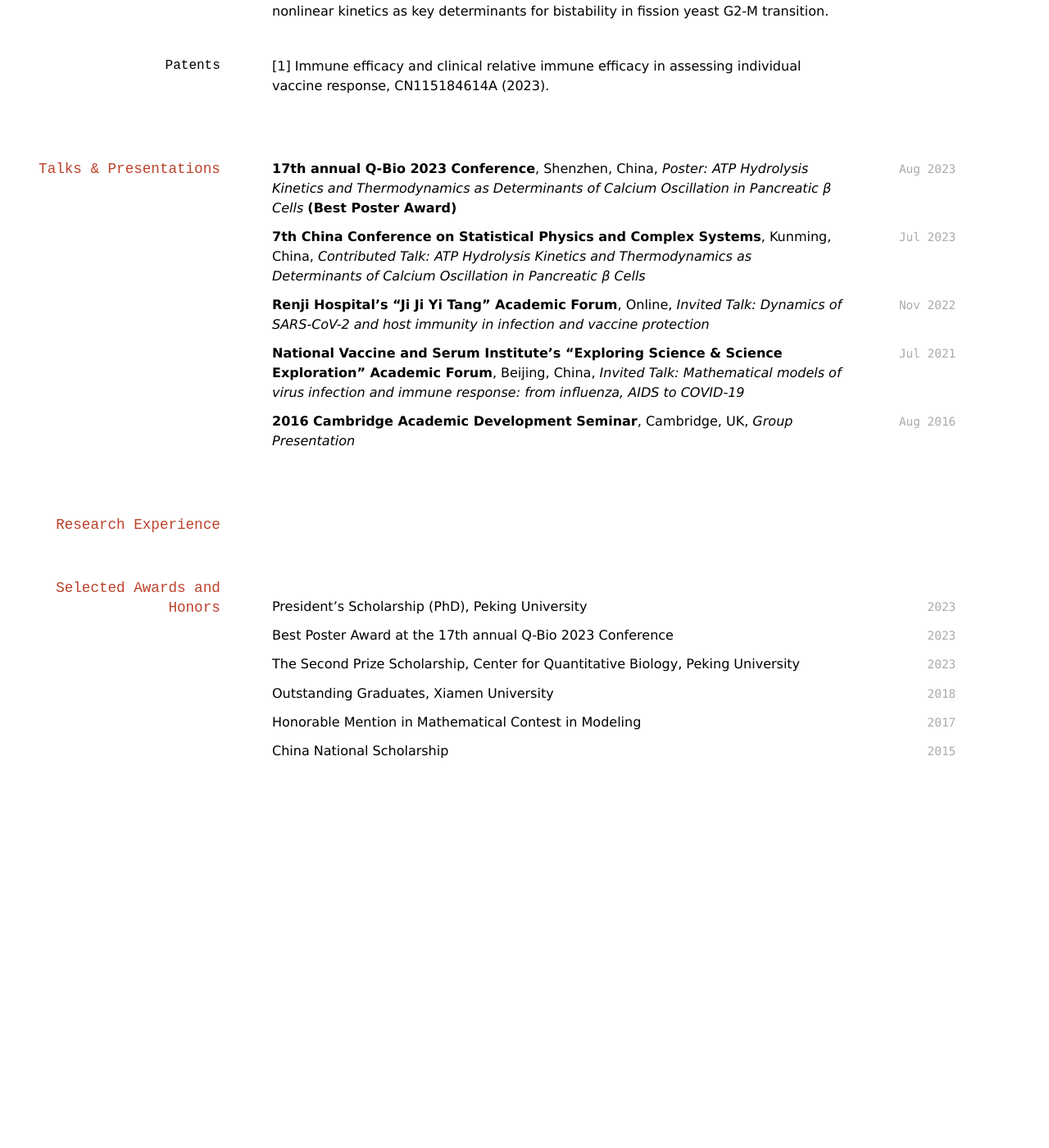
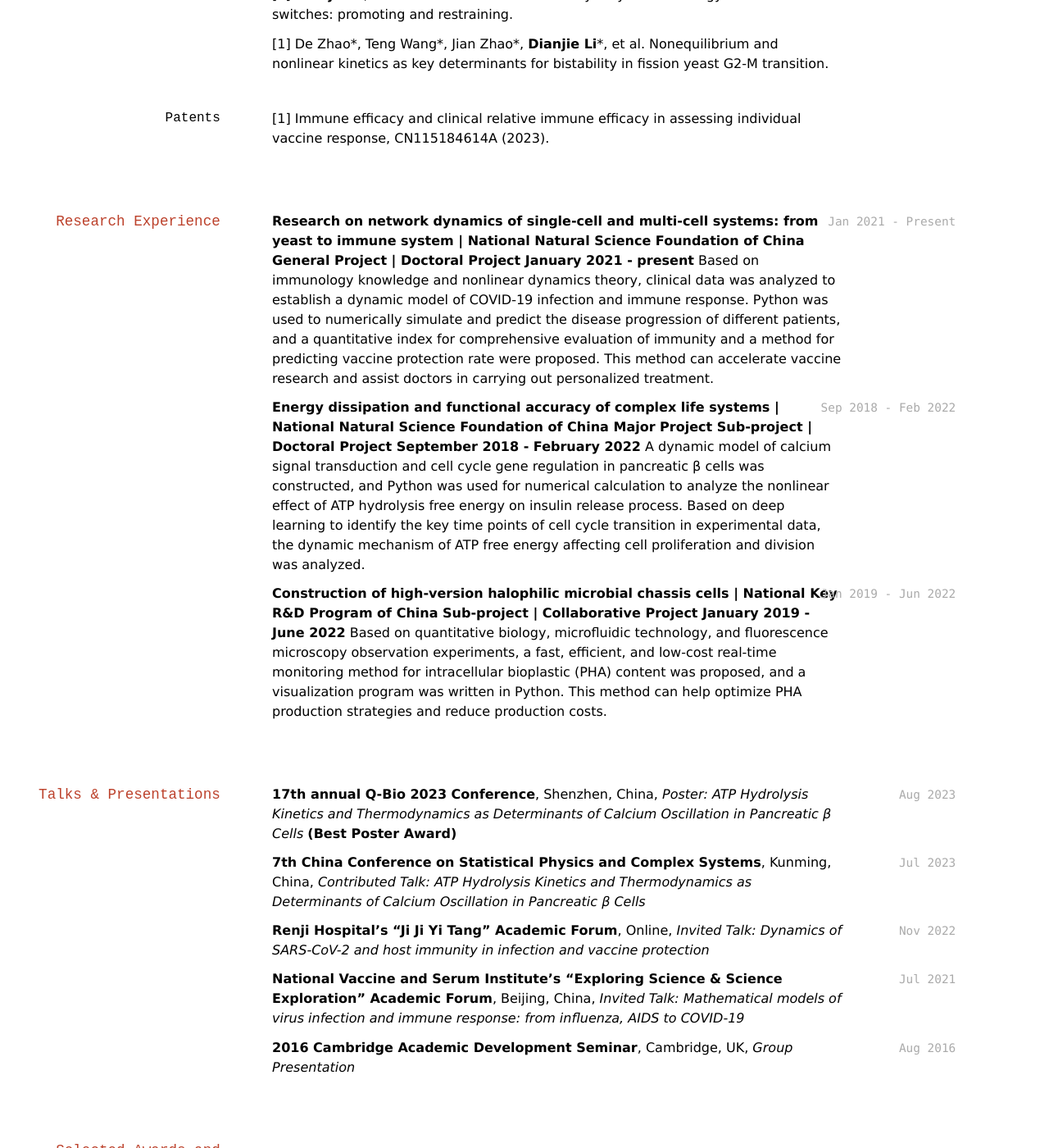
Before and after one commit to EggYouKnow/EggYouKnow.github.io, a Jekyll site: the page built from index.md, in a window 1280 px wide and 1400 px high, scrolled down 1235 px. Shown: the whole window at 82% size. Built offline with Jekyll 4.4.1, drawn with Linux system fonts in a browser that asks for light colours; before the commit the page ends 2174 px from its top, so only the background shows below that; some of the changed text lies outside the part shown.

Commit message:
Update index.md

```diff
--- a/index.md
+++ b/index.md
@@ -17,9 +17,12 @@ Quantitative biology, bioenergetics, theoretical immunology, and system medicine
 
 ## Education
 
-`Sep 2018 - Jul 2024` Ph.D. in Condensed Matter Physics (Biophysics),  __Peking University__, Beijing, China (Supervisor: Prof. Fangting Li)
+`Sep 2018 - Jul 2024` Ph.D. in Condensed Matter Physics (Biophysics),  __Peking University__, Beijing, China
+- Supervisor: Prof. Fangting Li
 
-`Sep 2014 - Jun 2018` B.Sc. in Physics,  __Xiamen University__, Xiamen, Fujian, China (Supervisors: Prof. Jianwei Shuai and Prof. Chenxu Wu)
+`Sep 2014 - Jun 2018` B.Sc. in Physics,  __Xiamen University__, Xiamen, Fujian, China
+- Thesis: Double-edged Regulation Mechanism of RIP1 in Cell Death Signaling Pathways
+- Supervisors: Prof. Jianwei Shuai and Prof. Chenxu Wu
 
 `Sep 2011 - Jun 2014` Xiamen Foreign Language School, Xiamen, Fujian, China
 
@@ -42,17 +45,26 @@ Quantitative biology, bioenergetics, theoretical immunology, and system medicine
 
 [1] K. Xiao, __D.-J. Li__, and C.-X. Wu, Theoretical Studies and Molecular Dynamics Simulations on Ion Transport Properties in Nanochannels and Nanopores, [Chinese Physics B 27, 024702 (2018)](https://iopscience.iop.org/article/10.1088/1674-1056/27/2/024702/meta).
 
-#### In Preparation
+### In Preparation
 [3] __Dianjie Li__, et al. Virus-Immune Efficacy phase diagram as a general framework for predicting viral infection outcomes.
 
 [2] __Dianjie Li__, et al. The functions of ATP and hydrolysis free energy in biochemical switches: promoting and restraining.
 
 [1] De Zhao\*, Teng Wang\*, Jian Zhao\*, __Dianjie Li__\*, et al. Nonequilibrium and nonlinear kinetics as key determinants for bistability in fission yeast G2-M transition.
 
-
 ### Patents
 
 [1] Immune efficacy and clinical relative immune efficacy in assessing individual vaccine response, CN115184614A (2023).
+
+## Research Experience
+`Jan 2021 - Present` **Research on network dynamics of single-cell and multi-cell systems: from yeast to immune system | National Natural Science Foundation of China General Project | Doctoral Project January 2021 - present**
+Based on immunology knowledge and nonlinear dynamics theory, clinical data was analyzed to establish a dynamic model of COVID-19 infection and immune response. Python was used to numerically simulate and predict the disease progression of different patients, and a quantitative index for comprehensive evaluation of immunity and a method for predicting vaccine protection rate were proposed. This method can accelerate vaccine research and assist doctors in carrying out personalized treatment.
+
+`Sep 2018 - Feb 2022` **Energy dissipation and functional accuracy of complex life systems | National Natural Science Foundation of China Major Project Sub-project | Doctoral Project September 2018 - February 2022**
+A dynamic model of calcium signal transduction and cell cycle gene regulation in pancreatic β cells was constructed, and Python was used for numerical calculation to analyze the nonlinear effect of ATP hydrolysis free energy on insulin release process. Based on deep learning to identify the key time points of cell cycle transition in experimental data, the dynamic mechanism of ATP free energy affecting cell proliferation and division was analyzed.
+
+`Jan 2019 - Jun 2022` **Construction of high-version halophilic microbial chassis cells | National Key R&D Program of China Sub-project | Collaborative Project January 2019 - June 2022**
+Based on quantitative biology, microfluidic technology, and fluorescence microscopy observation experiments, a fast, efficient, and low-cost real-time monitoring method for intracellular bioplastic (PHA) content was proposed, and a visualization program was written in Python. This method can help optimize PHA production strategies and reduce production costs.
 
 ## Talks & Presentations
 `Aug 2023` __17th annual Q-Bio 2023 Conference__, Shenzhen, China, *Poster: ATP Hydrolysis Kinetics and Thermodynamics as Determinants of Calcium Oscillation in Pancreatic β Cells* __(Best Poster Award)__
```
Also changed, not shown: other parts of index.md (+0 -2 lines).
